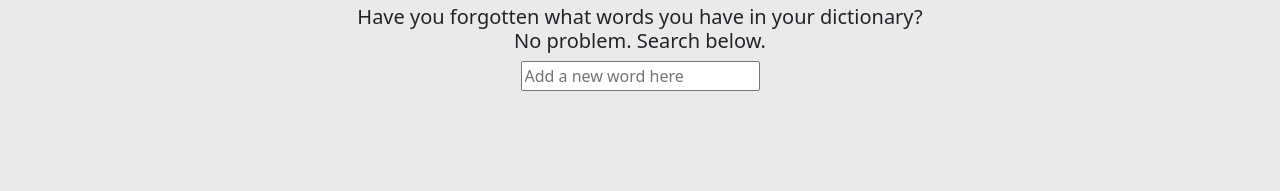
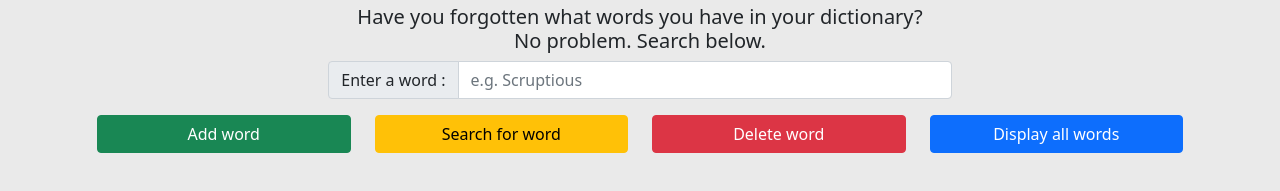
Before and after one commit to razvanr91/Wordy, a plain HTML site: page index.html in a window 1280 px wide. Shown: the part 291-482 px from the top of the page. Drawn offline with nearby package versions, Linux system fonts and the light colour scheme.

Commit message:
Create Layout

```diff
--- a/index.html
+++ b/index.html
@@ -58,10 +58,34 @@
 					No problem. Search below.
 				</h5>
 				<div class="container">
-					<input type="text" placeholder="Add a new word here">
+					<div class="row justify-content-center">
+						<div class="col-sm-1 col-md-10 col-xl-7">
+							<div class="input-group">
+								<label class="input-group-text" for="">Enter a word : </label>
+								<input
+									class="form-control"
+									id="word"
+									type="text"
+									placeholder="e.g. Scruptious"
+								/>
+							</div>
+						</div>
+					</div>
+					<div class="row py-3">
+						<div class="col-sm-1 col-md-3">
+							<button class="w-100 btn btn-success">Add word</button>
+						</div>
+						<div class="col-sm-1 col-md-3">
+							<button class="w-100 btn btn-warning">Search for word</button>
+						</div>
+						<div class="col-sm-1 col-md-3">
+							<button class="w-100 btn btn-danger">Delete word</button>
+						</div>
+						<div class="col-sm-1 col-md-3">
+							<button class="w-100 btn btn-primary">Display all words</button>
+						</div>
+					</div>
 				</div>
-
-				<p class="lead"></p>
 			</div>
 		</main>
 		<!-- Bootstrap JS -->
```
